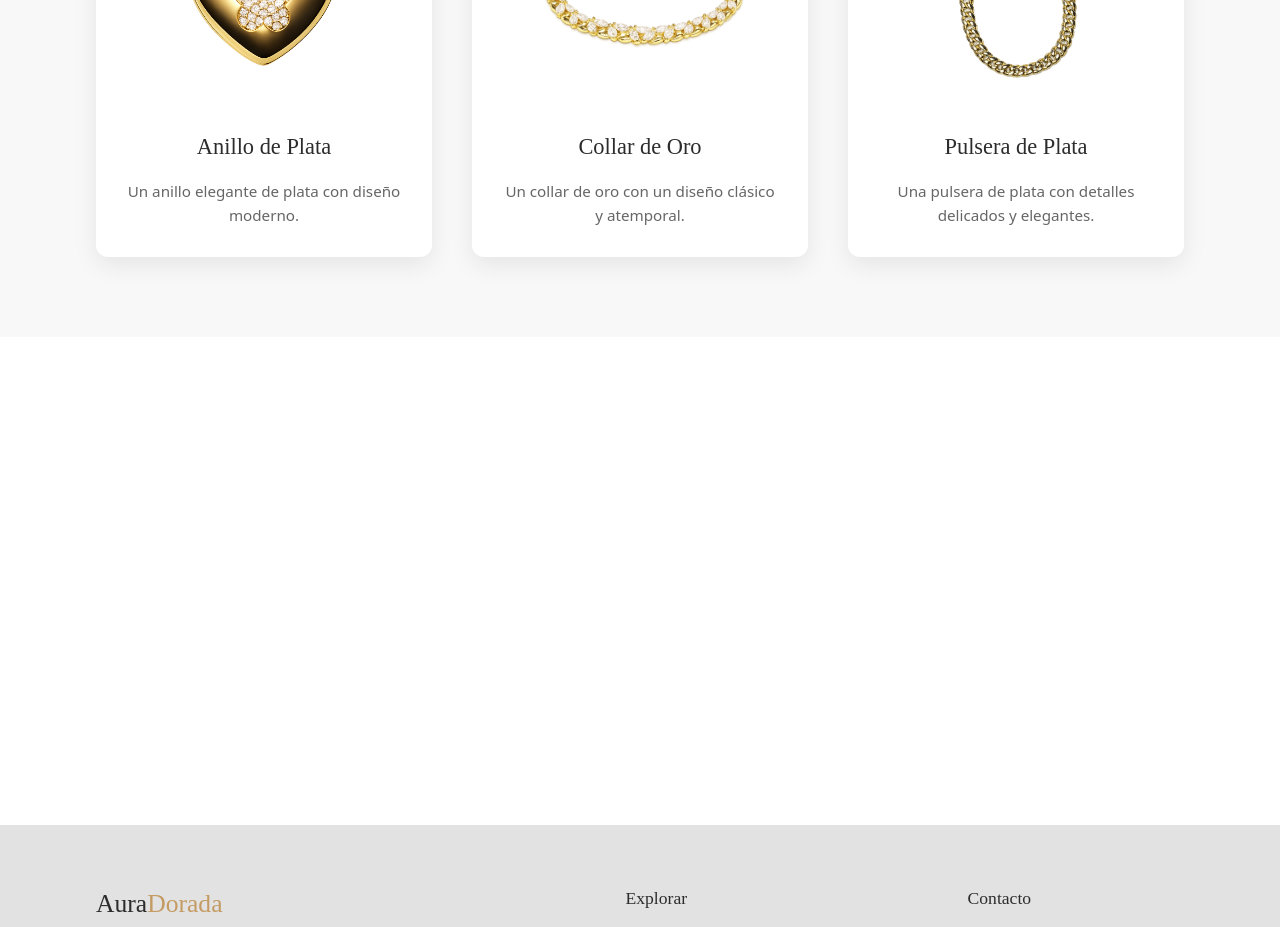
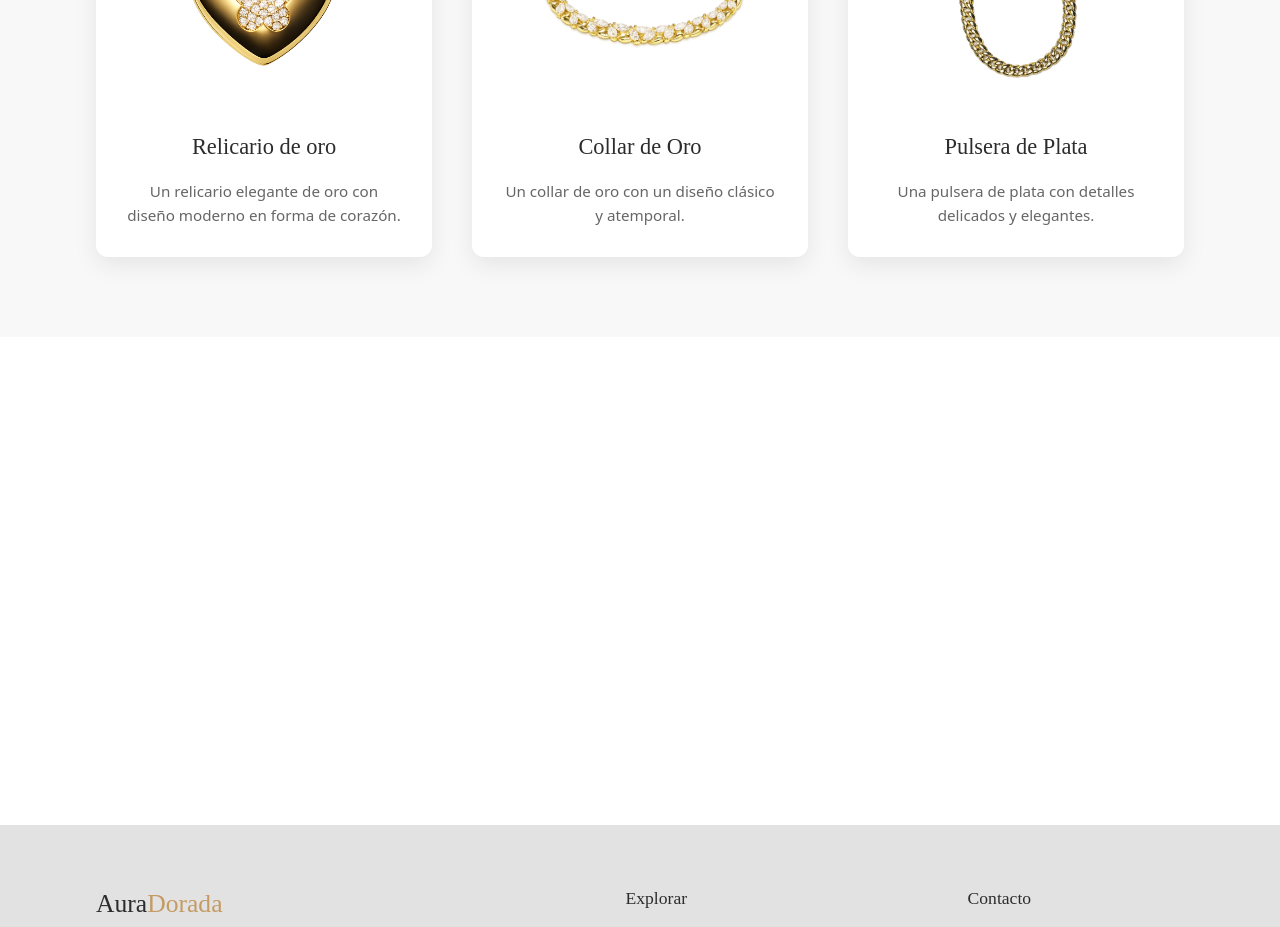
Before and after one commit to FerLD/Joyeria, a React (Vite) app: page / in a window 1280 px wide. Shown: the part 1080-2007 px from the top of the page. Built offline with nearby package versions, Linux system fonts and the light colour scheme.

Commit message:
[Primer Commit en cambios-Fer]

```diff
--- a/src/pages/Inicio.jsx
+++ b/src/pages/Inicio.jsx
@@ -26,8 +26,8 @@ const Inicio = () => {
             <div className="grid-productos">
                 <div className="producto">
                     <img src="src/assets/images/Producto1.png" alt="Producto 1" />
-                    <h3>Anillo de Plata</h3>
-                    <p>Un anillo elegante de plata con diseño moderno.</p>
+                    <h3>Relicario de oro</h3>
+                    <p>Un relicario elegante de oro con diseño moderno en forma de corazón.</p>
                 </div>
                 <div className="producto">
                     <img src="src/assets/images/Producto2.png" alt="Producto 2" />
```
